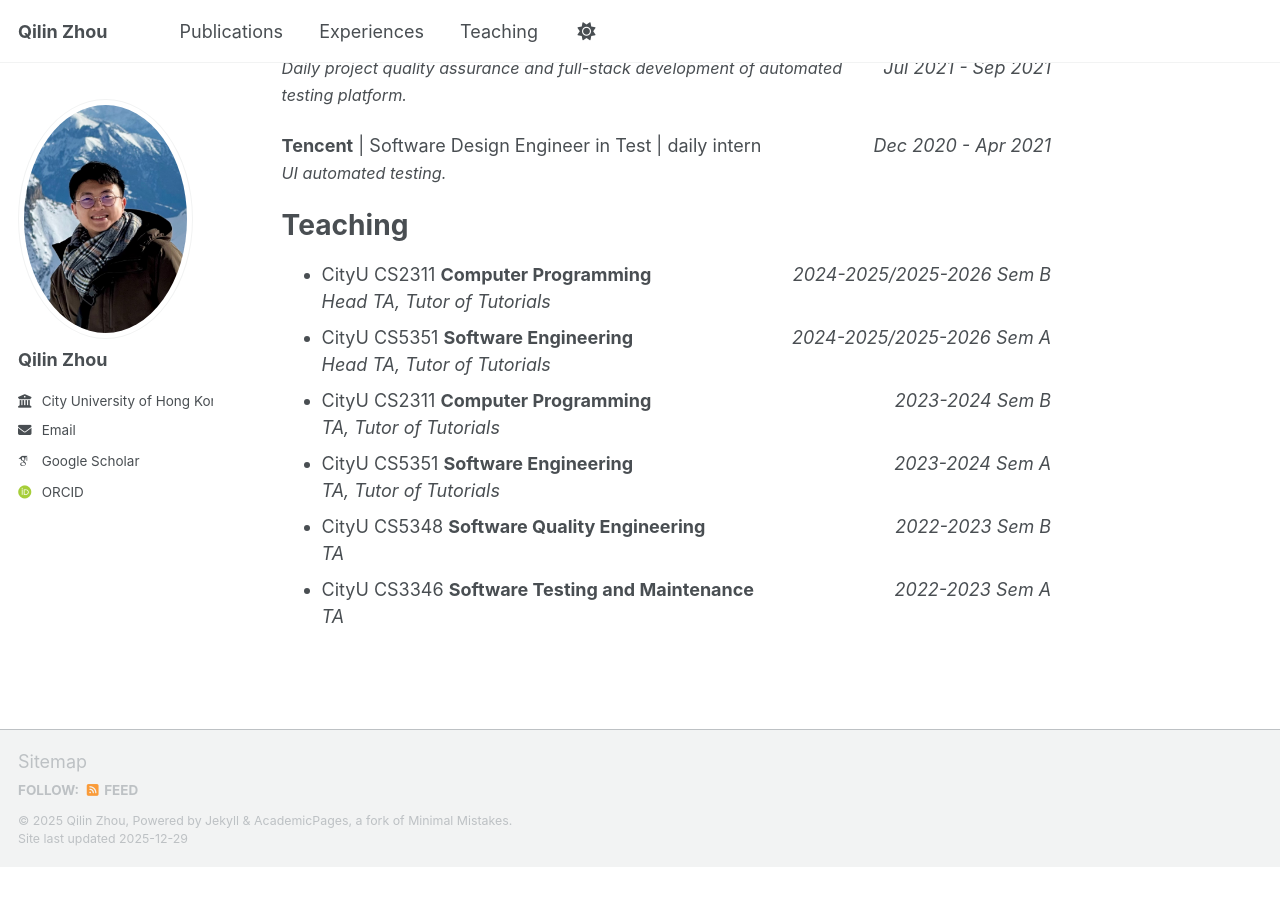
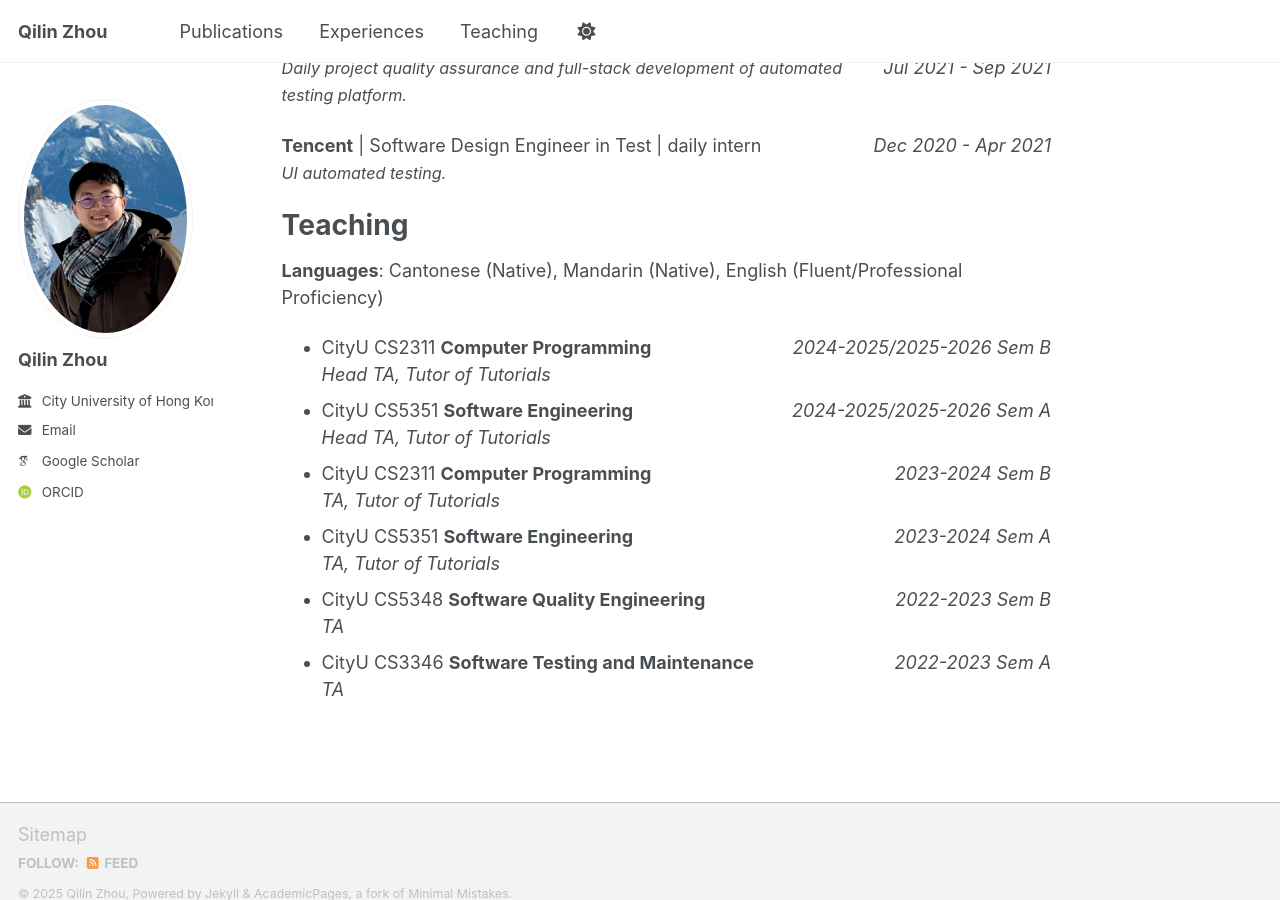
Before and after one commit to qilin-zhou/qilin-zhou.github.io, a Jekyll site: the page built from _pages/about.md, in a window 1280 px wide and 900 px high, scrolled down 1753 px. Built offline with Jekyll 4.4.1, drawn with Linux system fonts in a browser that asks for light colours; some web fonts are replaced; a script bundle is joined from its source files by our own code; library files that are not in the unit come from our copies; before the commit the page ends 2620 px from its top, so only the background shows below that.

Commit message:
Update about.md

```diff
--- a/_pages/about.md
+++ b/_pages/about.md
@@ -62,6 +62,7 @@ Experiences
 
 Teaching
 ======
+**Languages**: Cantonese (Native), Mandarin (Native), English (Fluent/Professional Proficiency)
 - CityU CS2311 **Computer Programming** <span style="float: right; font-style: italic;"> 2024-2025/2025-2026 Sem B  </span>
   <i>Head TA, Tutor of Tutorials</i>
 - CityU CS5351 **Software Engineering** <span style="float: right; font-style: italic;">2024-2025/2025-2026 Sem A  </span>
```
